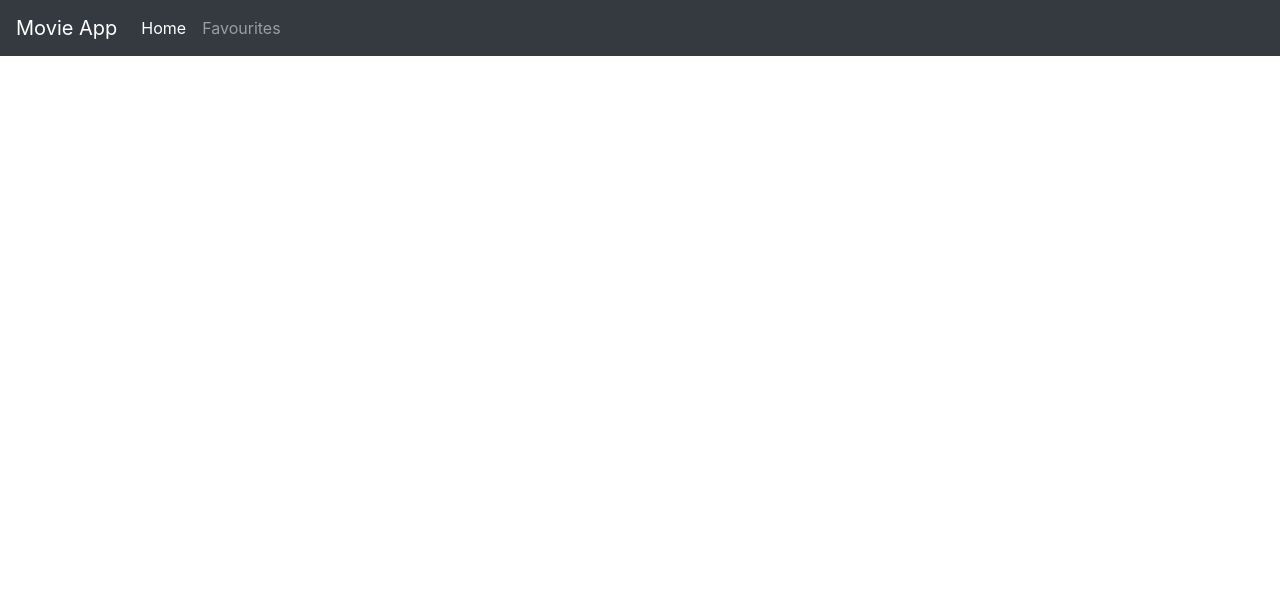
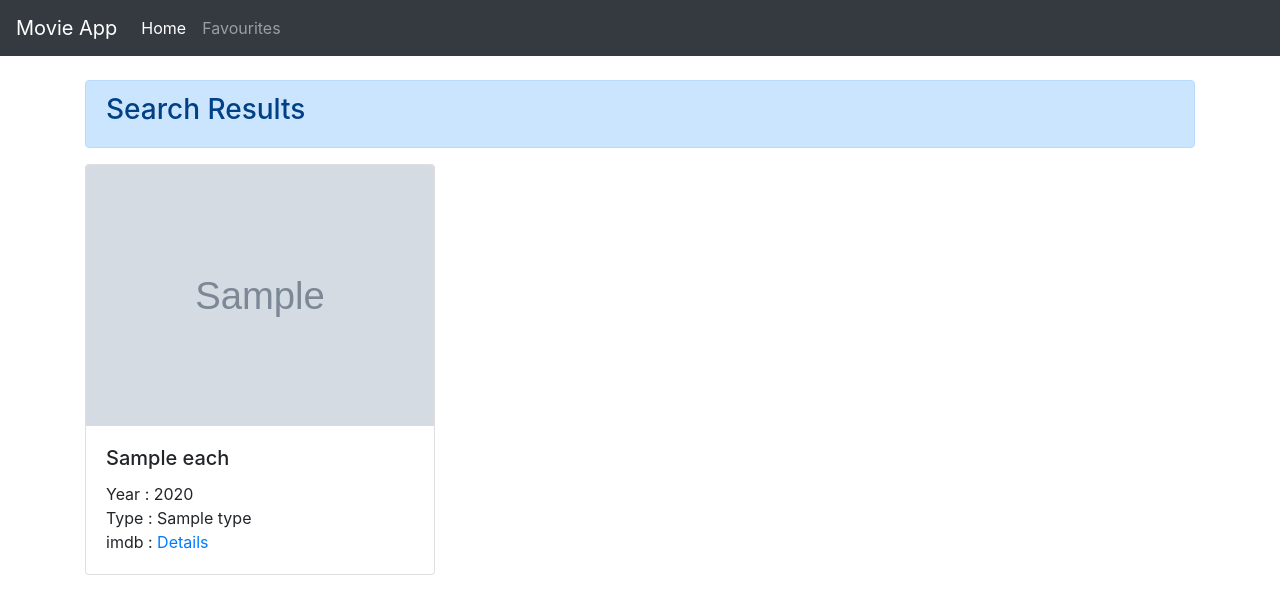
Before and after one commit to morenoh149/interview_question_python, a Flask app: template templates/search_results.html in a window 1280 px wide. Shown: the top 614 px of the page. Run offline with Flask 2, Linux system fonts and the light colour scheme; the template is opened without the code that fills it: most values are stand-ins (such as "Sample title", 1, 10 or a date in 2020); grey boxes marked "Sample" are stand-in pictures; some libraries are stand-ins or nearby versions.

Commit message:
finailizing the app

```diff
--- a/app.py
+++ b/app.py
@@ -1,10 +1,58 @@
+
+from flask import Flask, escape, request, render_template
+from forsearch import searchreq
+import json
+import os
+import requests
+
+
+app = Flask(__name__)
+
+@app.route('/')
+def index():
+    return render_template('index.html')
+
+@app.route('/favorites')
+def favorites():
+    #Read out favorited movies.
+    filename = os.path.join('data.json')
+    with open(filename) as data_file:
+        data = json.load(data_file)
+        return data
+
+@app.route('/favoritess')
+def favoritess():
+    #if query params are passed, write movie to json file
+    return render_template('favorites.html')
+
+@app.route('/search', methods=['POST'])
+def search():
+
+    """if POST, query movie api for data and return results."""
+    title=request.form['title']
+    jsonresp=searchreq(title)
+    results=jsonresp["Search"]
+    return render_template("search_results.html",results=results)
+
+@app.route('/movie/<movie_oid>')
+def movie_detail():
+    """if fetch data from movie database by oid and display info."""
+    qs_name = request.args.get('name', '')
+    qs_oid = request.args.get('oid', '')
+    return 'Hello, {escape(name)}!'
+
+if __name__=="__main__":
+    app.run(debug=True)
+'''
 from flask import Flask, escape, request, render_template, url_for
 import json,os
-import urllib.request as request
+import urllib.requests as request
+
+from forsearch import searchreq
+import requests
+
 app = Flask(__name__)
 
-api_key = "4c2d5800"
-base_url = "http://img.omdbapi.com/?apikey=[apikey]&"
 @app.route('/')
 def index():
     return render_template('index.html')
@@ -19,9 +67,12 @@ def favorites():
 
 @app.route('/search', methods=['POST'])
 def search(movie_name):
+
     """if POST, query movie api for data and return results."""
-#    query = request.form['title']
-#    return f'Hello, {query}'
+        title = request.form['title']
+        jsonresp = searchreq(title)
+        results = jsonresp["Search"]
+        return render_template("searh_results.html",results=results)
 
 
 @app.route('/movie/<movie_oid>')
@@ -38,6 +89,7 @@ def notfound(error):
 
 if __name__ == '__main__':
     app.run(debug = True,port = 5000)
+'''
 
 '''
 @app.route('/favorites')
--- a/templates/index.html
+++ b/templates/index.html
@@ -1,11 +1,8 @@
-
 {% extends "base.html" %}
 
 {% block title %} Homepage {% endblock %}
 
-
 {% block content %}
-
 <!-- Container -->
 <div class="container">
   <br>
--- a/templates/search_results.html
+++ b/templates/search_results.html
@@ -1,9 +1,28 @@
 {% extends "base.html" %}
-<h1>Movie search</h1>
 
-<a href="/">Home</a>
-<h2>Search Results</h2>
 
-{% for movie in results %}
-  <a href="/movie/{{movie['oid']}}"">{{ movie["title"] }}</a>
-{% endfor %}
+{% block content %}
+<div class="container">
+  <br>
+  <div class="alert alert-primary" role="alert">
+    <h3>Search Results</h3>
+  </div>
+
+  <div class="row row-cols-1 row-cols-md-3">
+    {% for each in results %}
+    <div class="col mb-4">
+      <div class="card">
+        <img src="{{each['Poster']}}" class="card-img-top" alt="...">
+        <div class="card-body">
+          <h5 class="card-title">{{each["Title"]}}</h5>
+          <p class="card-text">Year : {{each['Year']}}<br>
+            Type : {{each['Type']}}<br>
+            imdb : <a href="http://www.imdb.com/title/{{each['imdbID']}}">Details</a>
+          </p>
+        </div>
+      </div>
+    </div>
+    {% endfor %}
+</div>
+</div>
+{%endblock%}
```
Also changed, not shown: forsearch.py (added, +15 -0 lines), readme.md, requirements.txt (line endings or trailing spaces), run.py (line endings or trailing spaces), templates/favorites.html (line endings or trailing spaces), templates/movie.html (line endings or trailing spaces), templates/navbar.html (deleted), templates/notfound.html (line endings or trailing spaces), 3 other files.
